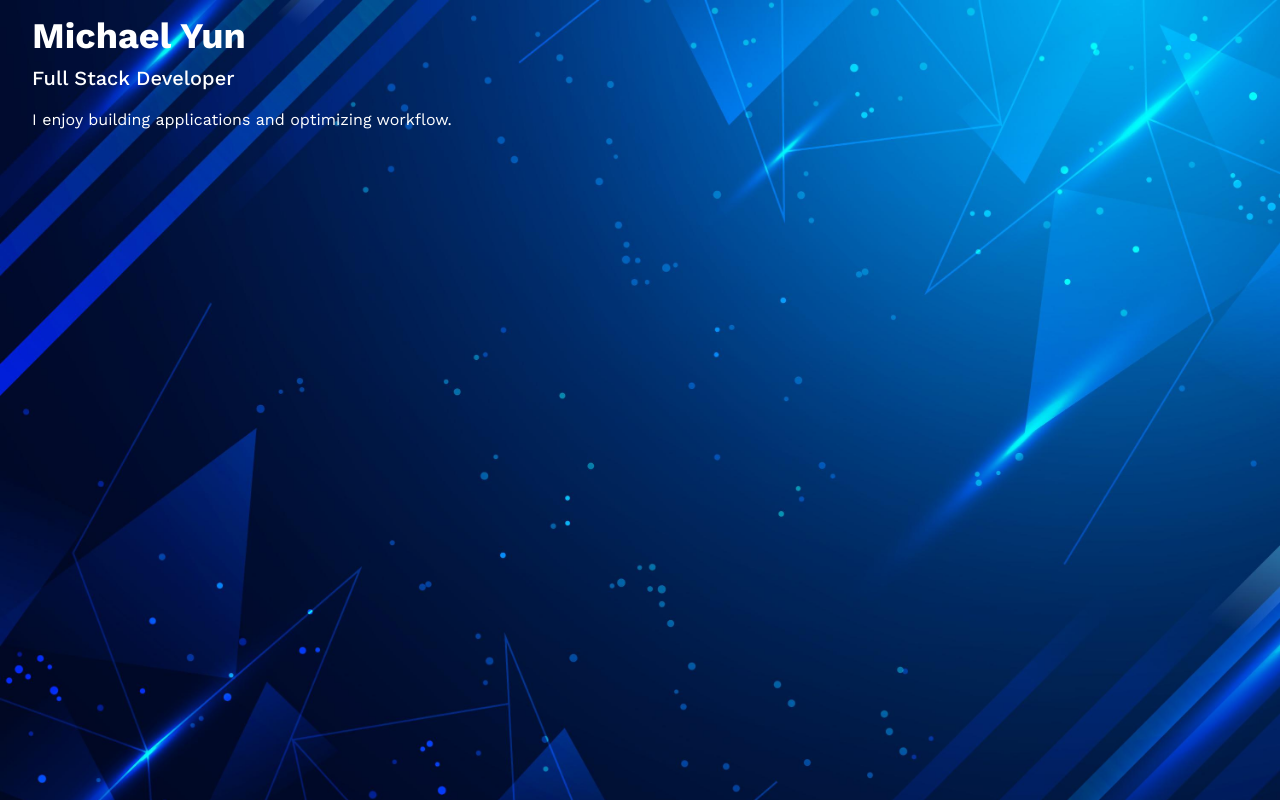
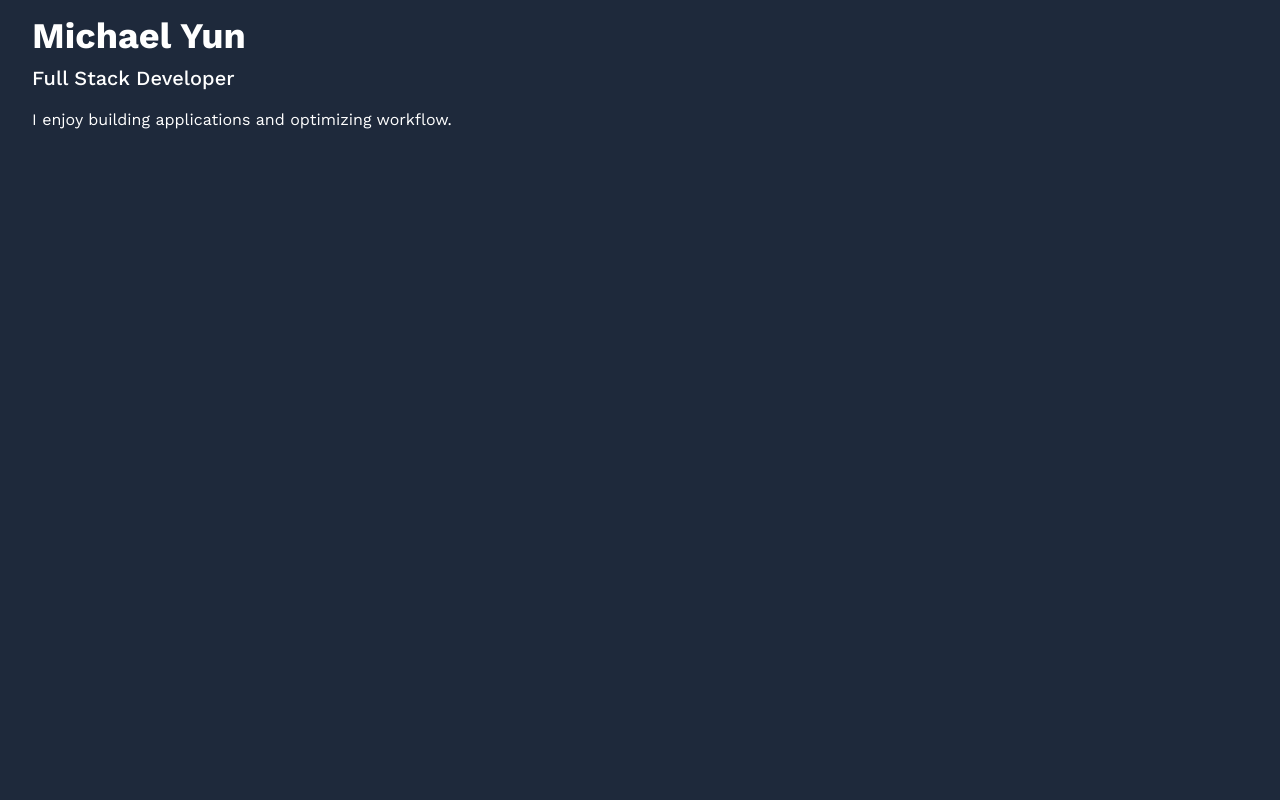
Before and after one commit to myun11/personal_website, a React (Vite) app: page / in a window 1280 px wide. Built offline with nearby package versions, Linux system fonts and the light colour scheme.

Commit message:
Changed background

```diff
--- a/src/App.jsx
+++ b/src/App.jsx
@@ -10,7 +10,7 @@ import Navbar from './components/Navbar';
 const App = () => {
 
   return (
-    <main className="bg-vector bg-cover w-screen h-screen relative">
+    <main className="bg-slate-800 bg-cover w-screen h-screen relative">
       <div className="">
         <div className="flex flex-col justify-center items-start text-white px-8 py-4">
           <h1 className="text-4xl font-bold">Michael Yun</h1>
```
